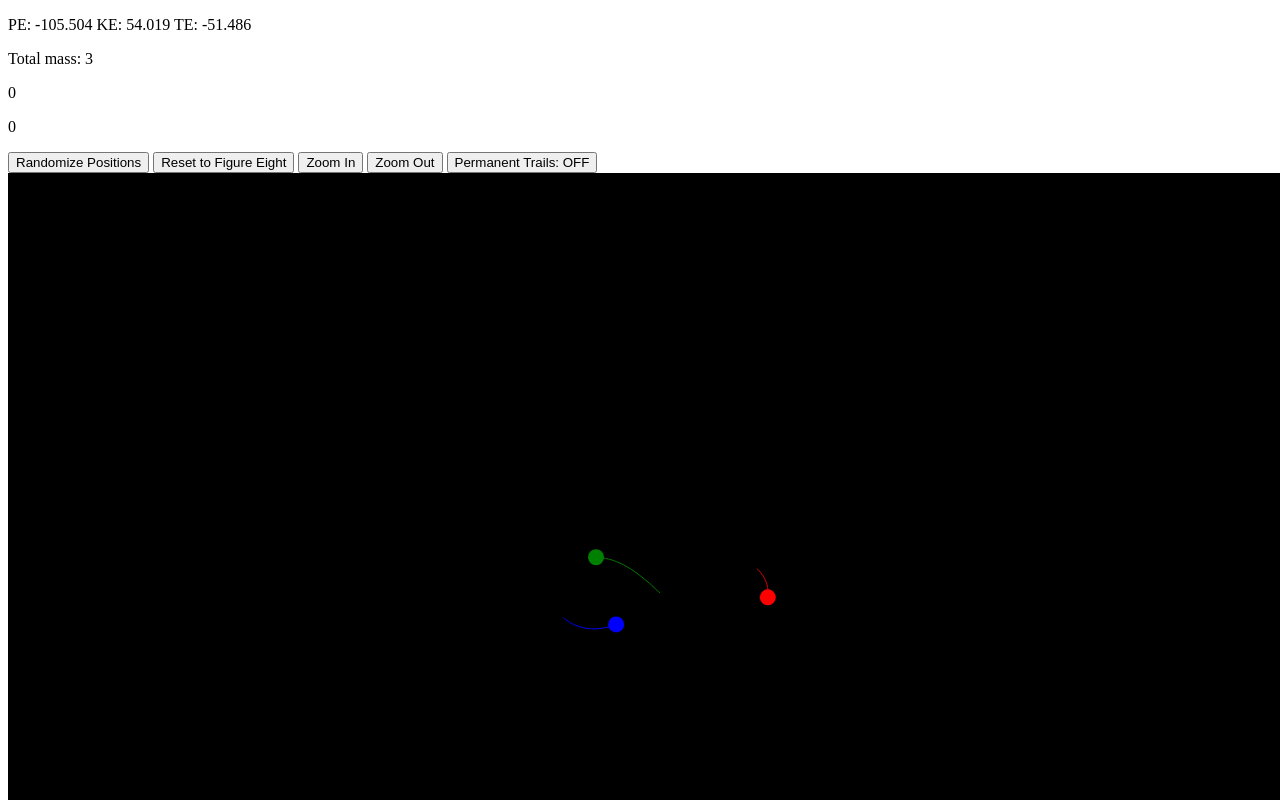
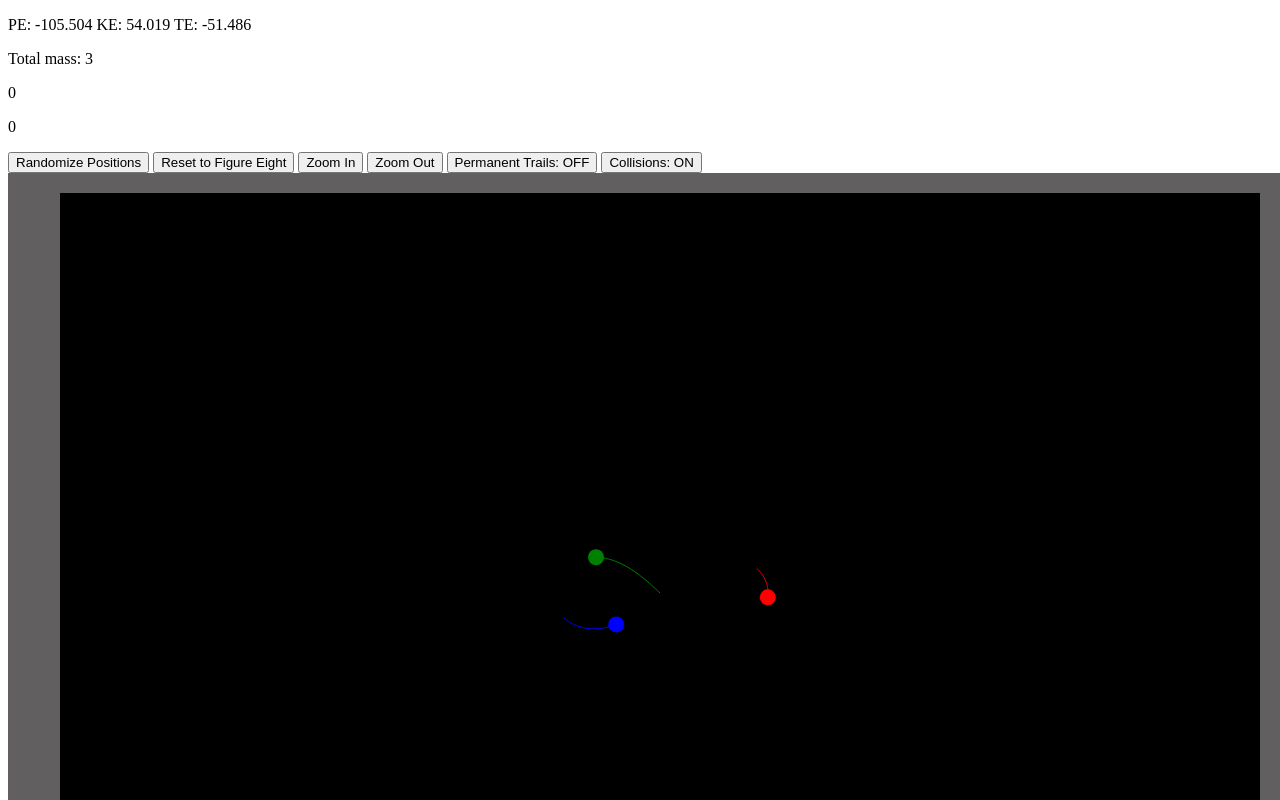
Before and after one commit to byll-zhao70/Physics-Simulations, a plain HTML site: page index.html in a window 1280 px wide. Shown: the top 800 px of the page. Drawn offline with Linux system fonts and the light colour scheme; animation ran at ten frames a second.

Commit message:
Added Optional Collisions + Dragging of Screen

```diff
--- a/index.html
+++ b/index.html
@@ -9,7 +9,7 @@
 		padding: 20px;
 		width: 100%;
 		text-align: center;
-		background-color: black;
+		background-color: rgb(97, 95, 95);
 		color: white;
 		height: device-height;
 	  }
@@ -28,7 +28,8 @@
 		<button id="Zoom In">Zoom In</button>
 		<button id="Zoom Out">Zoom Out</button>
 		<button id="Permanent Trail">Permanent Trails: OFF</button>
-		<article1><canvas id="canvas" width = "800" height = "800"></canvas></article1>
+		<button id="Collisions">Collisions: ON</button>
+		<article1><canvas id="canvas" width = "1200" height = "800" style = "background-color: black"></canvas></article1>
 
 
 
--- a/threebody.js
+++ b/threebody.js
@@ -2,14 +2,26 @@ const canvas = document.getElementById("canvas");
 const ctx = canvas.getContext("2d");
 const G = 400;
 const REPULSION = 0.1;
-const TIMERATE = 0.0001;
+const TIMERATE = 0.00001;
 const RADIUS = 0.8;
-const ORIGIN = {
-    x: 400,
+let ORIGIN = {
+    x: 600,
     y: 400
 }
+const canvasWidth = 1200;
+const canvasHeight = 800;
 let SCALE = 10;
 let permaTrail = false;
+let collisions = true;
+let movingOrigin = false;
+let mouseInitialPosition = {
+    x: 0,
+    y: 0
+}
+let referenceOrigin = {
+    x: 600,
+    y: 400
+}
 const NORMALIZATION = Math.sqrt(40);
 const body1 = {
     mass: 1,
@@ -444,14 +456,14 @@ function drawBodies()
     Bob2 = Bob1 + l2sin(theta2), Bob2 + l2cos(theta2)
     Plot rectangle between central and bob1, another between bob1 and bob2
     */
-    ctx.clearRect(0, 0, 800, 800);
+    ctx.clearRect(0, 0, 1200, 800);
     trail1.draw();
     trail2.draw();
     trail3.draw();
     body1.draw();
     body2.draw();
     body3.draw();
-    for(let i = 0; i < 200; i++)
+    for(let i = 0; i < 2000; i++)
     {
         //update
         let currVals = [body1.x, body2.x, body3.x, body1.y, body2.y, body3.y, body1.vx, body2.vx, body3.vx, body1.vy, body2.vy, body3.vy];
@@ -470,6 +482,8 @@ function drawBodies()
         body3.vy = newVals[11];
 
         //collision detection
+        if(collisions)
+        {
             if(distance13() < 2*RADIUS)
             {
                 let resolved = collisionResolution(body1.x, body3.x, body1.y, body3.y, body1.vx, body3.vx, body1.vy, body3.vy, body1.mass, body3.mass);
@@ -507,6 +521,7 @@ function drawBodies()
                 body3.vy = resolved[7];
             }
         }
+    }
     trail1.append(body1.x, body1.y);
     trail2.append(body2.x, body2.y);
     trail3.append(body3.x, body3.y);
@@ -529,6 +544,7 @@ const resetEightbtn = document.getElementById("Figure8");
 const zoomInbtn = document.getElementById("Zoom In");
 const zoomOutbtn = document.getElementById("Zoom Out");
 const permaTrailbtn = document.getElementById("Permanent Trail");
+const collisionbtn = document.getElementById("Collisions");
 randombtn.addEventListener("click", () => {
     randomizeInitialConditions();
 });
@@ -551,4 +567,30 @@ permaTrailbtn.addEventListener("click", () => {
         permaTrailbtn.innerHTML = "Permanent Trails: ON"
     }
 });
+collisionbtn.addEventListener("click", () => {
+    if(collisions){
+        collisions = false;
+        collisionbtn.innerHTML = "Collisions: OFF (Things may explode)"
+    }
+    else{
+        collisions = true;
+        collisionbtn.innerHTML = "Collisions: ON"
+    }
+});
+canvas.addEventListener("mousedown", (e) => {
+    mouseInitialPosition.x = e.clientX;
+    mouseInitialPosition.y = e.clientY;
+    movingOrigin = true;
+})
+canvas.addEventListener("mouseup", () => {
+    movingOrigin = false;
+    referenceOrigin.x = ORIGIN.x;
+    referenceOrigin.y = ORIGIN.y;
+})
+canvas.addEventListener("mousemove", (e) => {
+    if (movingOrigin) {
+      ORIGIN.x = e.clientX - mouseInitialPosition.x + referenceOrigin.x;
+      ORIGIN.y = e.clientY - mouseInitialPosition.y + referenceOrigin.y;
+    }
+  });
 window.requestAnimationFrame(drawBodies);
```
Lines whose indentation alone changed are shown as unchanged.
